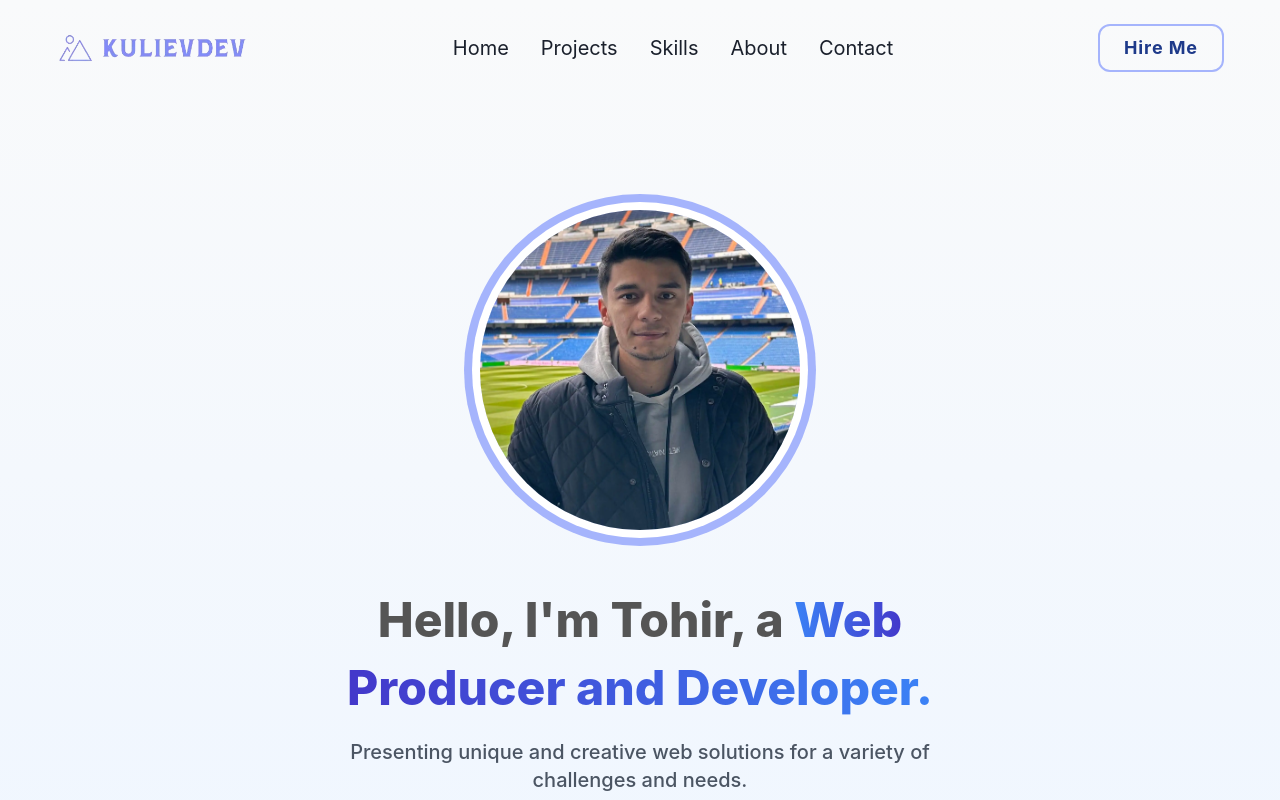
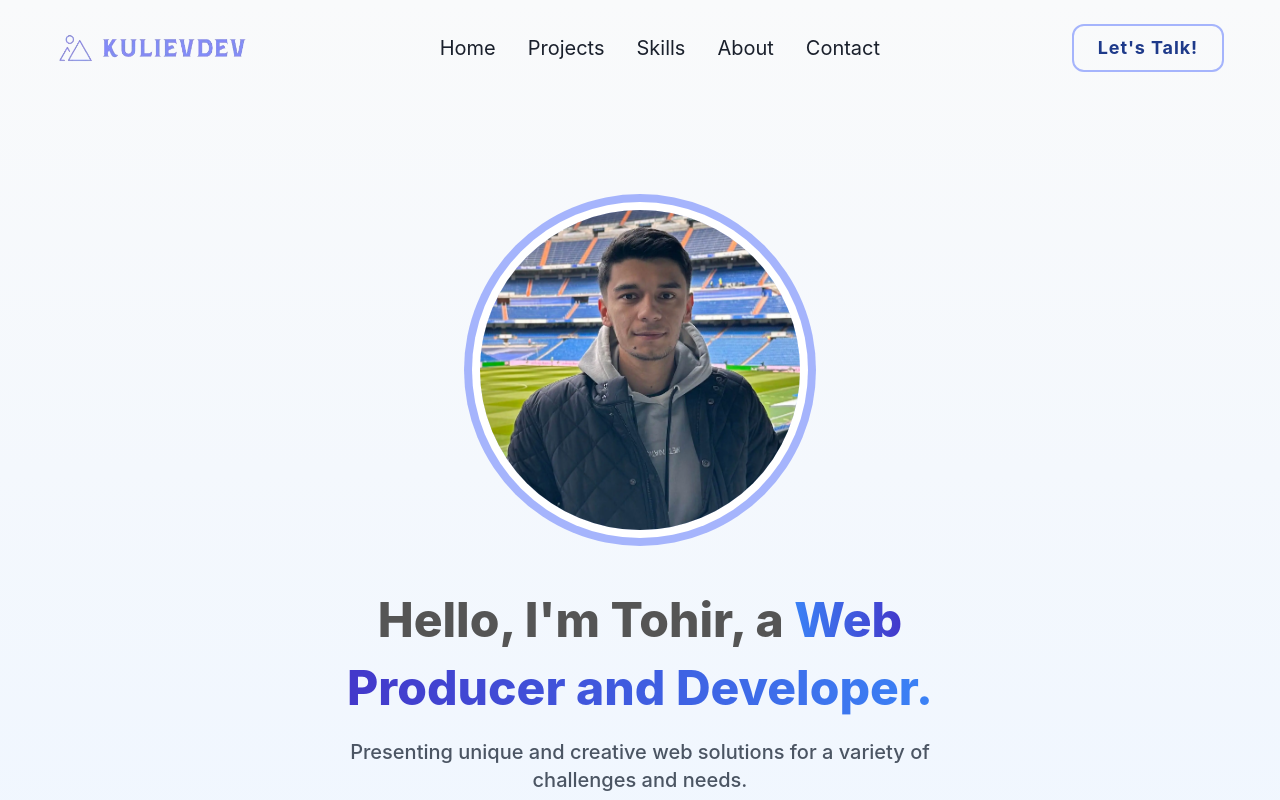
Before and after one commit to kulievdev/portfolio-website, a React (Vite) app: page / in a window 1280 px wide. Shown: the top 800 px of the page. Built offline with nearby package versions, Linux system fonts and the light colour scheme.

Commit message:
Change navbar cta text

```diff
--- a/src/Components/ContactModal.tsx
+++ b/src/Components/ContactModal.tsx
@@ -28,7 +28,7 @@ const ContactModal = () => {
         onClick={onOpen}
         className="cursor-pointer rounded-xl border-2 border-secondary-300 px-6 py-2 text-center text-base font-bold leading-loose tracking-wider text-primary-900 transition-colors duration-300 ease-out hover:border-primary-600 hover:text-primary-700 tablet:text-lg desktop:text-xl"
       >
-        Hire Me
+        Let's Talk!
       </button>
 
       <Modal
@@ -41,7 +41,7 @@ const ContactModal = () => {
       >
         <ModalOverlay />
         <ModalContent>
-          <ModalHeader>Let's Talk!</ModalHeader>
+          <ModalHeader>Hire Me</ModalHeader>
           <ModalCloseButton />
           <ModalBody pb={6}>
             <Form onClose={onClose} />
```
